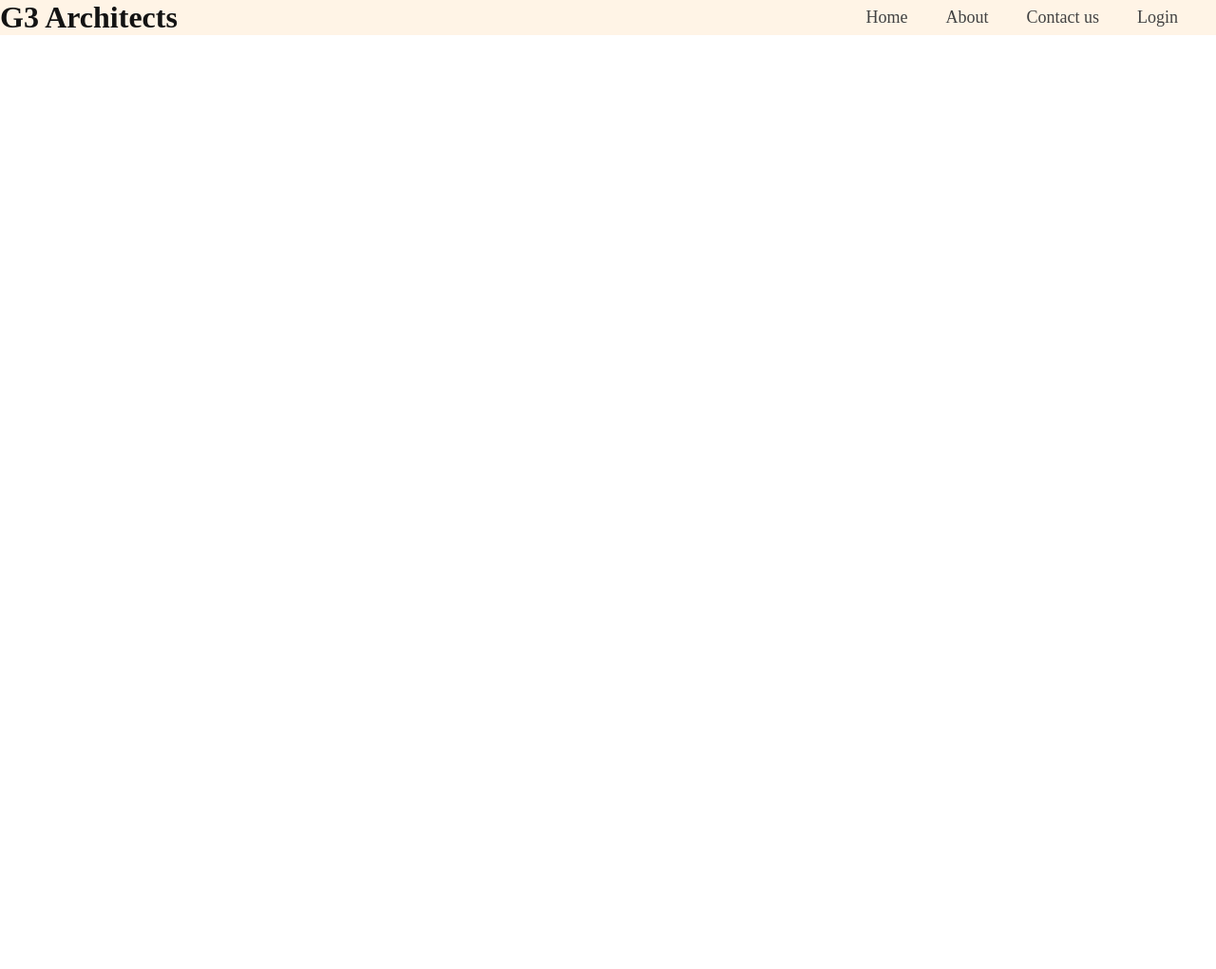
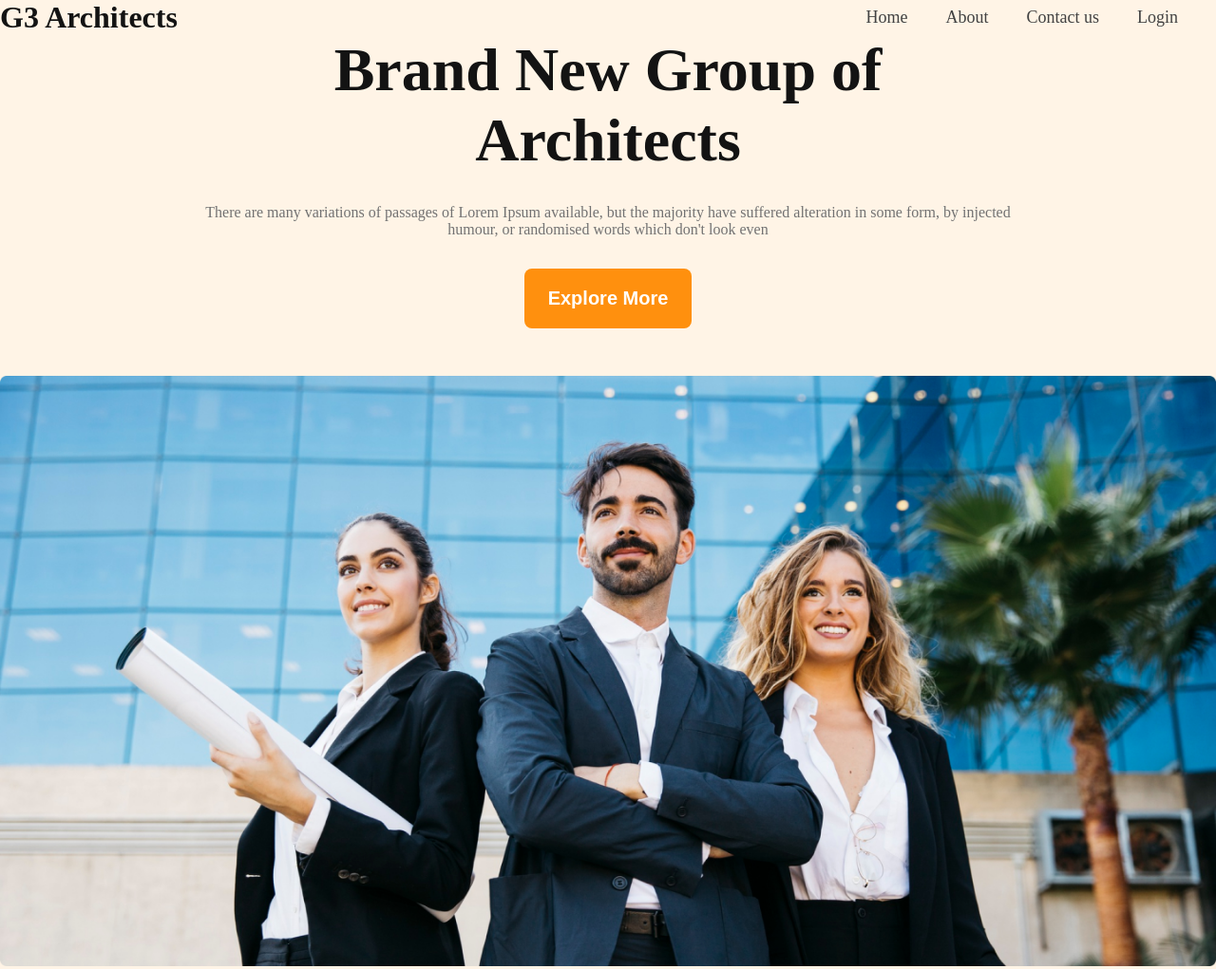
Before and after one commit to anikdas10/G-3-Architects, a plain HTML site: page index.html in a window 1280 px wide. Shown: the whole page at 95% size. Before the commit the page ends 800 px from the top, so only its background shows below. Drawn offline with Linux system fonts and the light colour scheme.

Commit message:
header-done

```diff
--- a/index.html
+++ b/index.html
@@ -17,8 +17,15 @@
     <li class="nav-item"><a href="" class="nav-link">Login</a></li>
 </ul>
         </nav>
+
+
         <div class="banner">
-
+<div class="banner-content"><h1 class="banner-title">Brand New
+Group of Architects
+</h1>
+<p class="banner-description">There are many variations of passages of Lorem Ipsum available, but the majority have suffered alteration in some form, by injected humour, or randomised words which don't look even</p>
+<button class="banner-btn">Explore More</button></div>
+<img src="./images/banner.png" alt="" class="banner-img">
         </div>
     </header>
     <main></main>
--- a/styles/style.css
+++ b/styles/style.css
@@ -46,3 +46,43 @@ color: rgb(66, 66, 66);
     margin: 0 auto;
 
 }
+/* banner-part */
+.banner-content{
+    max-width: 860px;
+    margin: 0 auto;
+    text-align: center;
+}
+.banner-title{
+    color: rgb(19, 19, 19);
+font-size: 4rem;
+font-weight: 700;
+}
+.banner-description{
+color: rgb(114, 114, 114);
+font-size: 1rem;
+font-weight: 400;
+margin-top: 30px;
+}
+.banner-btn{
+    color: rgb(255, 255, 255);
+font-size: 20px;
+font-weight: 600;
+border-radius: 8px;
+background: rgb(255, 144, 14);
+padding: 20px 25px;
+border: none;
+cursor: pointer;
+margin-top: 32px;
+margin-bottom: 50px;
+
+}
+.banner-img{
+    width: 100%;
+}
+/* responsive media query */
+
+@media screen and (max-width:576px) {
+    .navbar,.nav-link{
+        flex-direction: column;
+    }
+}
```
